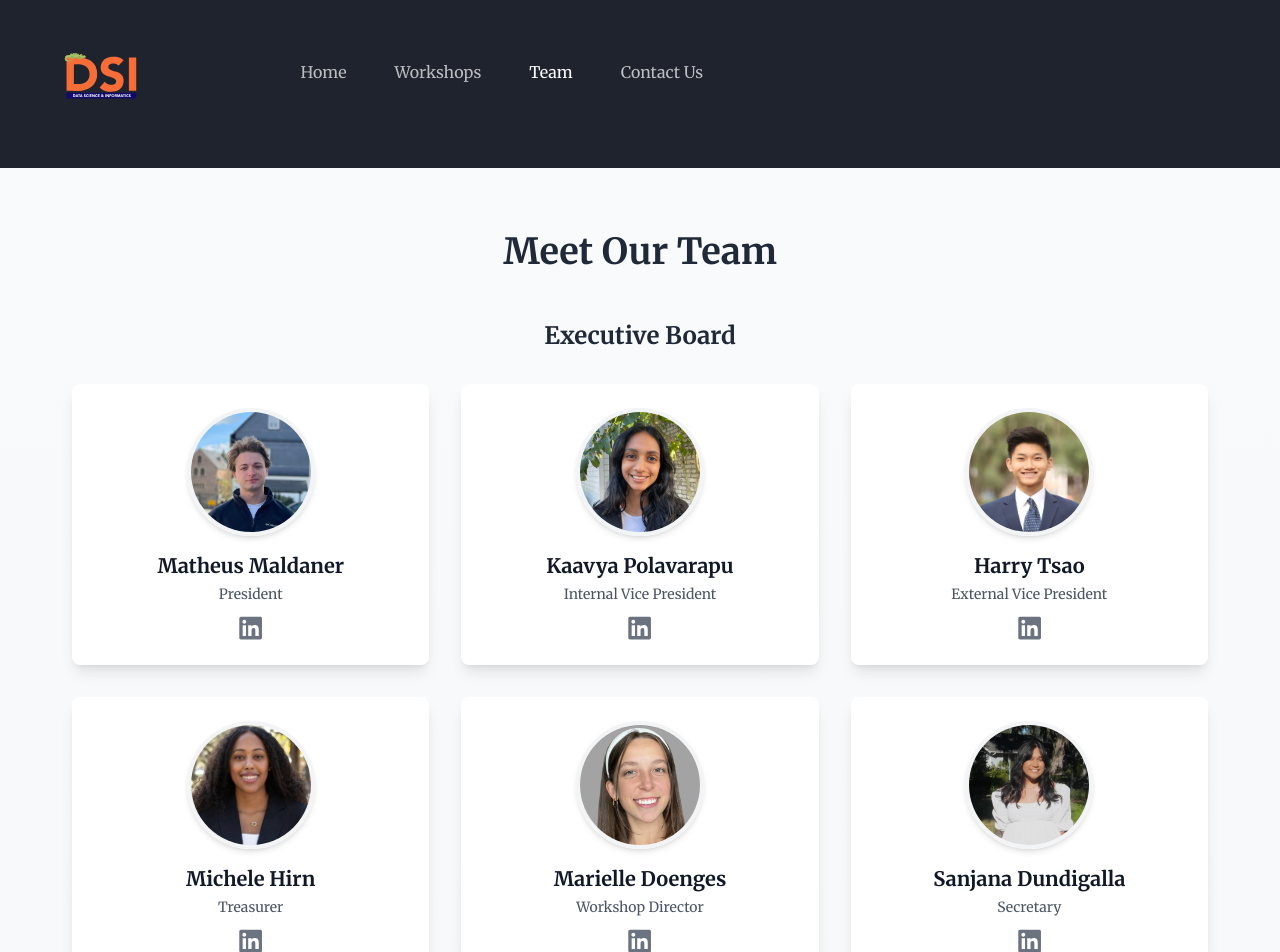
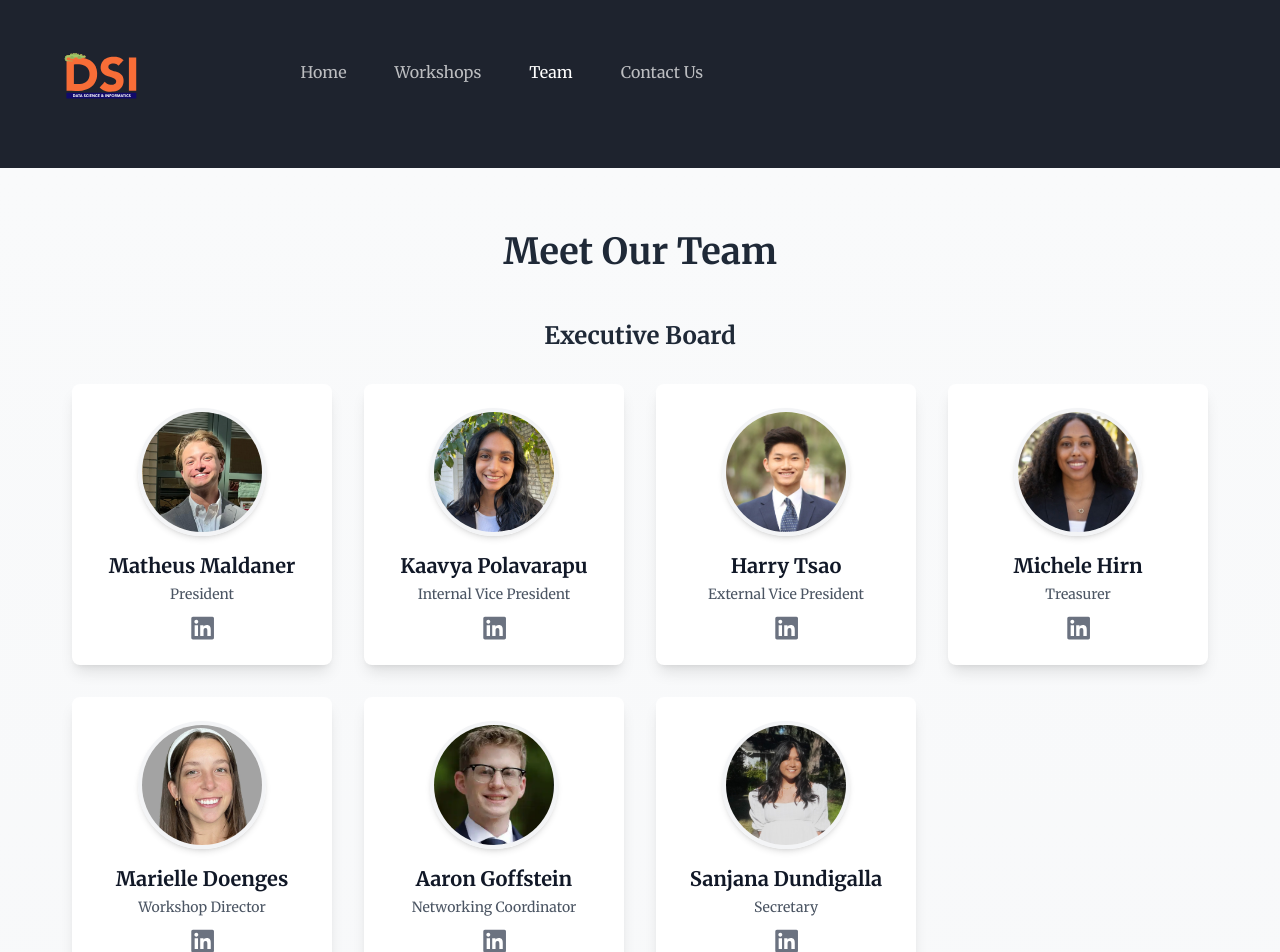
Before and after one commit to harryytsao/ufdsi.com, a Next.js app: page /team in a window 1280 px wide. Shown: the top 952 px of the page. Built offline with nearby package versions, Linux system fonts and the light colour scheme.

Commit message:
update team

```diff
--- a/src/components/Team/index.tsx
+++ b/src/components/Team/index.tsx
@@ -6,7 +6,7 @@ type Person = {
 };
 
 const PersonCard = ({ person }: { person: Person }) => (
-  <div className="bg-white rounded-lg shadow-lg p-6 flex flex-col items-center transform transition duration-150 hover:scale-105 hover:shadow-xl">
+  <div className="bg-white rounded-lg shadow-lg p-6 flex flex-col items-center transform transition duration-150 hover:scale-105 hover:shadow-xl w-full max-w-[280px]">
     <div className="w-32 h-32 relative mb-4">
       <img
         src={person.image || "https://via.placeholder.com/150"}
@@ -70,6 +70,12 @@ const executives: Person[] = [
     position: "Workshop Director",
     linkedIn: "https://www.linkedin.com/in/marielledoenges/",
     image: "/images/people/marielle.jpeg"
+  },
+  {
+    name: "Aaron Goffstein",
+    position: "Networking Coordinator",
+    linkedIn: "https://www.linkedin.com/in/aaron-goffstein/",
+    image: "/images/people/aaron.jpeg"
   },
   {
     name: "Sanjana Dundigalla",
@@ -155,7 +161,7 @@ const Team = () => {
           <h3 className="text-2xl font-semibold text-gray-800 mb-8 text-center">
             Executive Board
           </h3>
-          <div className="grid grid-cols-1 sm:grid-cols-2 md:grid-cols-3 lg:grid-cols-3 gap-8">
+          <div className="grid grid-cols-1 sm:grid-cols-2 md:grid-cols-3 lg:grid-cols-4 gap-8">
             {executives.map((person, index) => (
               <PersonCard key={`exec-${index}`} person={person} />
             ))}
```
Also changed, not shown: public/images/people/aaron.jpeg (added), public/images/people/matheus.jpeg.
